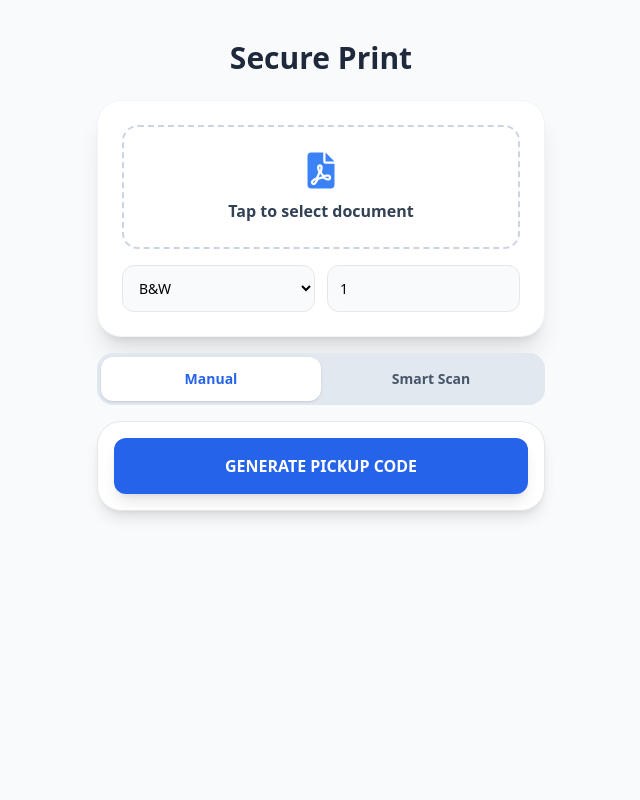
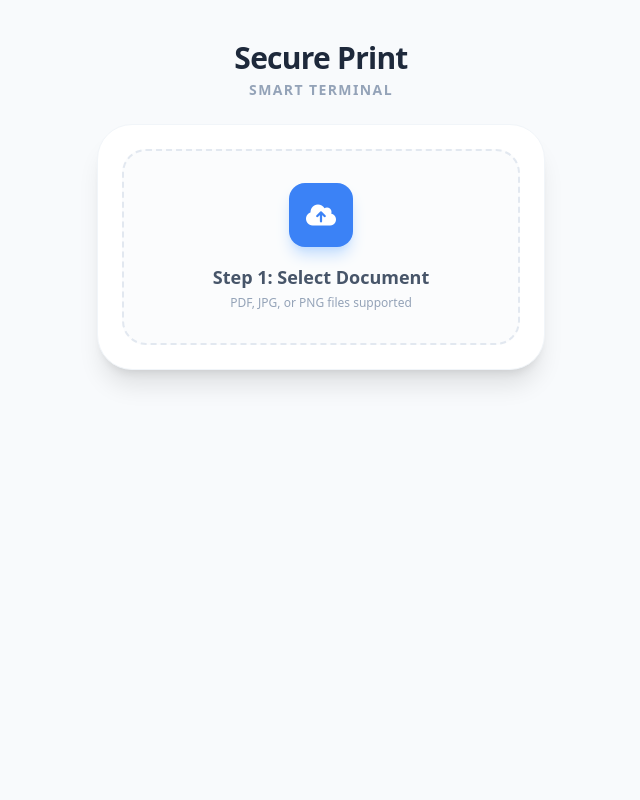
Before and after one commit to Mohaanaaaa/curly-meme, a Flask app: page / in a window 1280 px wide. Shown: the whole page, without its empty margins (319-959 px from the left). Run offline with Flask 3, Linux system fonts and the light colour scheme; some libraries are stand-ins or nearby versions.

Commit message:
adding process in upload selectdoc > select b/w > no.copies > drop

```diff
--- a/templates/customer/upload.html
+++ b/templates/customer/upload.html
@@ -7,93 +7,135 @@
     <script src="https://cdn.tailwindcss.com"></script>
     <script src="https://unpkg.com/html5-qrcode"></script>
     <link rel="stylesheet" href="https://cdnjs.cloudflare.com/ajax/libs/font-awesome/6.0.0/css/all.min.css">
+    <style>
+        .step-hidden { display: none; }
+        .fade-in { animation: fadeIn 0.5s ease-in; }
+        @keyframes fadeIn { from { opacity: 0; transform: translateY(10px); } to { opacity: 1; transform: translateY(0); } }
+    </style>
 </head>
-<body class="bg-slate-50 min-h-screen flex flex-col items-center p-4">
+<body class="bg-slate-50 min-h-screen flex flex-col items-center p-4 font-sans">
 
     <div class="w-full max-w-md text-center my-6">
-        <h1 class="text-3xl font-extrabold text-slate-800">Secure Print</h1>
+        <h1 class="text-3xl font-extrabold text-slate-800 tracking-tight">Secure Print</h1>
+        <p class="text-slate-400 text-sm font-bold uppercase tracking-widest mt-1">Smart Terminal</p>
     </div>
 
-    <div class="w-full max-w-md bg-white p-6 rounded-3xl shadow-xl mb-4 border border-slate-100">
-        <div id="dropZone" class="border-2 border-dashed border-slate-300 rounded-2xl p-6 text-center cursor-pointer hover:border-blue-400 transition-all" onclick="document.getElementById('fileInput').click()">
-            <i class="fa-solid fa-file-pdf text-4xl text-blue-500 mb-2"></i>
-            <p id="fileName" class="text-slate-700 font-bold">Tap to select document</p>
-            <input type="file" name="file" id="fileInput" form="mainForm" class="hidden" required>
-        </div>
-
-        <div class="grid grid-cols-2 gap-3 mt-4">
-            <select name="color" form="mainForm" class="bg-slate-50 p-3 rounded-xl border text-sm outline-none">
-                <option value="bw">B&W</option>
-                <option value="color">Color</option>
-            </select>
-            <input type="number" name="copies" form="mainForm" value="1" min="1" class="bg-slate-50 p-3 rounded-xl border text-sm outline-none">
+    <div class="w-full max-w-md bg-white p-6 rounded-[35px] shadow-xl border border-slate-100 mb-4">
+        <div id="dropZone" class="border-2 border-dashed border-slate-200 rounded-3xl p-8 text-center cursor-pointer hover:border-blue-400 transition-all bg-slate-50/50" onclick="document.getElementById('fileInput').click()">
+            <div class="bg-blue-500 w-16 h-16 rounded-2xl flex items-center justify-center mx-auto mb-4 shadow-lg shadow-blue-200">
+                <i class="fa-solid fa-cloud-arrow-up text-2xl text-white"></i>
+            </div>
+            <p id="fileName" class="text-slate-600 font-bold text-lg">Step 1: Select Document</p>
+            <p class="text-slate-400 text-xs mt-1">PDF, JPG, or PNG files supported</p>
         </div>
     </div>
 
-    <div class="w-full max-w-md flex bg-slate-200 p-1 rounded-2xl mb-4">
-        <button type="button" onclick="setMode('manual')" id="btn-manual" class="flex-1 py-3 rounded-xl font-bold text-sm bg-white shadow text-blue-600 transition-all">Manual</button>
-        <button type="button" onclick="setMode('scan')" id="btn-scan" class="flex-1 py-3 rounded-xl font-bold text-sm text-slate-600 transition-all">Smart Scan</button>
-    </div>
+    <form id="mainForm" method="POST" enctype="multipart/form-data" class="w-full max-w-md">
+        <input type="file" id="fileInput" name="file" class="hidden" accept=".pdf,.jpg,.jpeg,.png">
 
-    <div class="w-full max-w-md">
-        <form id="mainForm" action="/upload" method="POST" enctype="multipart/form-data">
-            <div id="manual-section" class="bg-white p-4 rounded-3xl shadow-lg border">
-                <button type="submit" class="w-full bg-blue-600 text-white font-bold py-4 rounded-xl shadow-lg hover:bg-blue-700 transition-all">
-                    GENERATE PICKUP CODE
-                </button>
+        <div id="proOptions" class="step-hidden fade-in space-y-4">
+
+            <div class="bg-white p-6 rounded-[35px] shadow-lg border border-slate-100">
+                <label class="block text-slate-400 text-[10px] font-black uppercase tracking-widest mb-4">Step 2: Color Mode</label>
+                <div class="grid grid-cols-2 gap-3">
+                    <label class="flex-1">
+                        <input type="radio" name="color" value="bw" class="hidden peer" checked>
+                        <div class="py-4 rounded-2xl border-2 border-slate-100 bg-slate-50 peer-checked:border-blue-500 peer-checked:bg-blue-50 peer-checked:text-blue-600 text-center font-bold text-slate-500 transition-all">
+                            B&W
+                        </div>
+                    </label>
+                    <label class="flex-1">
+                        <input type="radio" name="color" value="color" class="hidden peer">
+                        <div class="py-4 rounded-2xl border-2 border-slate-100 bg-slate-50 peer-checked:border-blue-500 peer-checked:bg-blue-50 peer-checked:text-blue-600 text-center font-bold text-slate-500 transition-all">
+                            Color
+                        </div>
+                    </label>
+                </div>
             </div>
-        </form>
 
-        <div id="scan-section" class="hidden bg-white p-4 rounded-3xl shadow-lg border">
-            <div id="reader" class="rounded-2xl overflow-hidden border-4 border-blue-500 bg-black aspect-square mb-3"></div>
-            <p class="text-center text-blue-600 font-bold animate-pulse text-sm">SCAN SHOP QR TO DROP FILE</p>
+            <div class="bg-white p-6 rounded-[35px] shadow-lg border border-slate-100">
+                <label class="block text-slate-400 text-[10px] font-black uppercase tracking-widest mb-4">Step 3: Number of Copies</label>
+                <div class="flex items-center justify-between bg-slate-50 p-2 rounded-2xl border border-slate-100">
+                    <button type="button" onclick="changeCopies(-1)" class="w-12 h-12 rounded-xl bg-white shadow-sm flex items-center justify-center text-slate-600"><i class="fa-solid fa-minus"></i></button>
+                    <input type="number" id="copiesCount" name="copies" value="1" min="1" class="bg-transparent text-center text-2xl font-black text-slate-800 w-20 outline-none">
+                    <button type="button" onclick="changeCopies(1)" class="w-12 h-12 rounded-xl bg-white shadow-sm flex items-center justify-center text-slate-600"><i class="fa-solid fa-plus"></i></button>
+                </div>
+            </div>
+
+            <div class="bg-white p-6 rounded-[35px] shadow-lg border border-slate-100">
+                <div class="flex gap-2 p-1 bg-slate-100 rounded-2xl mb-6">
+                    <button type="button" id="btnManual" onclick="switchMode('manual')" class="flex-1 py-3 rounded-xl font-bold text-sm bg-white shadow text-blue-600 transition-all">Drop to Shop</button>
+                    <button type="button" id="btnScan" onclick="switchMode('scan')" class="flex-1 py-3 rounded-xl font-bold text-sm text-slate-500 transition-all">Scan to Drop</button>
+                </div>
+
+                <div id="manualSection">
+                    <button type="submit" onclick="setManualAction()" class="w-full bg-blue-600 hover:bg-blue-500 text-white p-5 rounded-2xl font-black text-lg shadow-xl shadow-blue-200 transition-all">
+                        SEND TO TERMINAL
+                    </button>
+                </div>
+
+                <div id="scanSection" class="hidden">
+                    <div id="reader" class="overflow-hidden rounded-2xl border-2 border-slate-200"></div>
+                    <p class="text-[10px] text-slate-400 font-bold mt-4 uppercase">Scan the QR on the Shop Terminal</p>
+                </div>
+            </div>
         </div>
-    </div>
+    </form>
 
     <script>
         let html5QrCode = null;
 
-        function setMode(mode) {
-            const manualSec = document.getElementById('manual-section');
-            const scanSec = document.getElementById('scan-section');
-            const btnManual = document.getElementById('btn-manual');
-            const btnScan = document.getElementById('btn-scan');
+        // Function to show options after file selection
+        document.getElementById('fileInput').onchange = function() {
+            if (this.files[0]) {
+                document.getElementById('fileName').innerText = "File Selected: " + this.files[0].name;
+                document.getElementById('fileName').classList.replace('text-slate-600', 'text-blue-600');
+                document.getElementById('dropZone').classList.add('border-blue-400', 'bg-blue-50/30');
+
+                // SHOW NEXT STEPS
+                document.getElementById('proOptions').style.display = 'block';
+            }
+        };
+
+        function changeCopies(val) {
+            const input = document.getElementById('copiesCount');
+            let current = parseInt(input.value);
+            if (current + val >= 1) input.value = current + val;
+        }
+
+        function switchMode(mode) {
+            const manualSec = document.getElementById('manualSection');
+            const scanSec = document.getElementById('scanSection');
+            const btnManual = document.getElementById('btnManual');
+            const btnScan = document.getElementById('btnScan');
 
             if (mode === 'scan') {
                 manualSec.classList.add('hidden');
                 scanSec.classList.remove('hidden');
                 btnScan.className = "flex-1 py-3 rounded-xl font-bold text-sm bg-white shadow text-blue-600";
-                btnManual.className = "flex-1 py-3 rounded-xl font-bold text-sm text-slate-600";
+                btnManual.className = "flex-1 py-3 rounded-xl font-bold text-sm text-slate-500";
                 startScanner();
             } else {
                 manualSec.classList.remove('hidden');
                 scanSec.classList.add('hidden');
                 btnManual.className = "flex-1 py-3 rounded-xl font-bold text-sm bg-white shadow text-blue-600";
-                btnScan.className = "flex-1 py-3 rounded-xl font-bold text-sm text-slate-600";
-                if(html5QrCode) html5QrCode.stop().catch(e => console.log(e));
+                btnScan.className = "flex-1 py-3 rounded-xl font-bold text-sm text-slate-500";
+                if(html5QrCode) html5QrCode.stop();
             }
+        }
+
+        function setManualAction() {
+            document.getElementById('mainForm').action = "/drop/shop1";
         }
 
         function startScanner() {
             html5QrCode = new Html5Qrcode("reader");
             html5QrCode.start({ facingMode: "environment" }, { fps: 20, qrbox: 250 }, (decodedText) => {
-                const fileInput = document.getElementById('fileInput');
-                if (fileInput.files.length === 0) {
-                    alert("Please select a document at the top first!");
-                    return;
-                }
                 const form = document.getElementById('mainForm');
                 form.action = decodedText;
                 form.submit();
             });
         }
-
-        document.getElementById('fileInput').onchange = function() {
-            if (this.files[0]) {
-                document.getElementById('fileName').innerText = "Selected: " + this.files[0].name;
-                document.getElementById('dropZone').classList.add('bg-blue-50', 'border-blue-400');
-            }
-        };
     </script>
 </body>
 </html>
```
Also changed, not shown: print_service.db.
